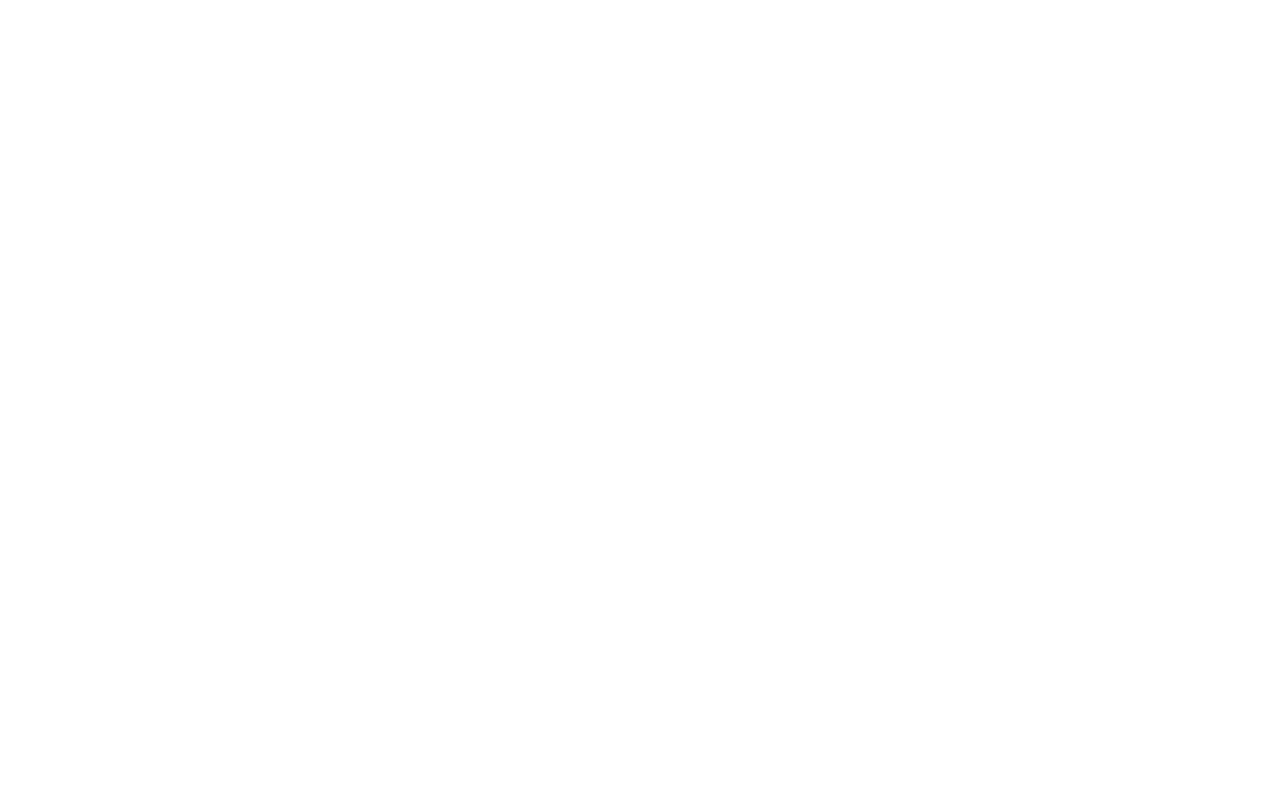
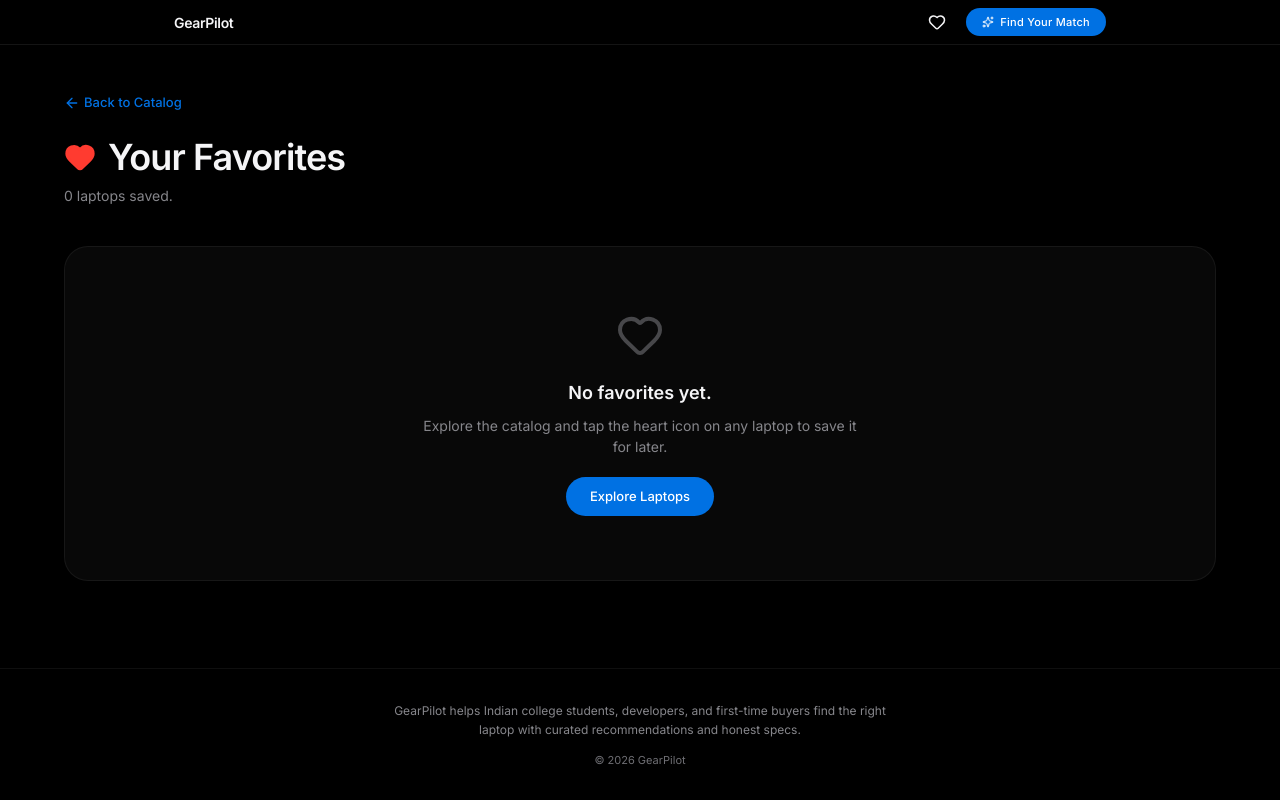
Before and after one commit to MuktharMJ/GearPilot, a React (Vite) app: page /favorites in a window 1280 px wide. Before the commit this address had no page. Built offline with nearby package versions, Linux system fonts and the light colour scheme.

Commit message:
implemented favorites system with persistent storage and added favorites dashboard page

```diff
--- a/src/App.tsx
+++ b/src/App.tsx
@@ -1,12 +1,14 @@
 import { Routes, Route } from 'react-router-dom';
 import Home from './pages/Home';
 import Compare from './pages/Compare';
+import Favorites from './pages/Favorites';
 
 export default function App() {
   return (
     <Routes>
       <Route path="/" element={<Home />} />
       <Route path="/compare" element={<Compare />} />
+      <Route path="/favorites" element={<Favorites />} />
     </Routes>
   );
 }
--- a/src/components/Header.tsx
+++ b/src/components/Header.tsx
@@ -1,16 +1,30 @@
-import { Sparkles } from 'lucide-react';
+import { Sparkles, Heart } from 'lucide-react';
+import { Link } from 'react-router-dom';
+import { useFavorites } from '../hooks/useFavorites';
 
 interface HeaderProps {
   onOpenQuiz: () => void;
 }
 
 export default function Header({ onOpenQuiz }: HeaderProps) {
+  const { favoriteCount } = useFavorites();
+
   return (
     <header className="sticky top-0 z-40 w-full glass-nav border-b border-white/[0.08] transition-all">
       <div className="max-w-[980px] mx-auto px-6 h-11 flex items-center justify-between">
         <a href="/" className="text-[14px] font-semibold text-[#f5f5f7] tracking-tight hover:text-white/80 transition-colors">
           GearPilot
         </a>
+
+        <div className="flex items-center gap-4">
+          <Link to="/favorites" className="relative cursor-pointer text-[#f5f5f7] hover:text-[#ff3b30] transition-colors p-1" aria-label="Favorites">
+            <Heart className="w-4.5 h-4.5" />
+            {favoriteCount > 0 && (
+              <span className="absolute -top-1 -right-1.5 w-3.5 h-3.5 bg-[#ff3b30] text-white text-[9px] font-bold flex items-center justify-center rounded-full border border-[#1d1d1f]">
+                {favoriteCount}
+              </span>
+            )}
+          </Link>
 
           <button
             onClick={onOpenQuiz}
@@ -21,6 +35,7 @@ export default function Header({ onOpenQuiz }: HeaderProps) {
             <span>Find Your Match</span>
           </button>
         </div>
+      </div>
     </header>
   );
 }
--- /dev/null
+++ b/src/hooks/useFavorites.ts
@@ -0,0 +1,81 @@
+import { useState, useEffect, useCallback } from 'react';
+
+const FAVORITES_KEY = 'gearpilot_favorites';
+const FAVORITES_EVENT = 'favorites-updated';
+
+export function useFavorites() {
+  const [favoriteIds, setFavoriteIds] = useState<string[]>([]);
+
+  // Function to load favorites from localStorage
+  const loadFavorites = useCallback(() => {
+    try {
+      const stored = localStorage.getItem(FAVORITES_KEY);
+      if (stored) {
+        setFavoriteIds(JSON.parse(stored));
+      } else {
+        setFavoriteIds([]);
+      }
+    } catch (e) {
+      console.error('Failed to parse favorites from localStorage', e);
+      setFavoriteIds([]);
+    }
+  }, []);
+
+  // Initialize and listen to storage/custom events
+  useEffect(() => {
+    loadFavorites();
+
+    const handleUpdate = () => loadFavorites();
+
+    window.addEventListener(FAVORITES_EVENT, handleUpdate);
+    // Also listen to the standard storage event for cross-tab synchronization
+    window.addEventListener('storage', (e) => {
+      if (e.key === FAVORITES_KEY) {
+        loadFavorites();
+      }
+    });
+
+    return () => {
+      window.removeEventListener(FAVORITES_EVENT, handleUpdate);
+      window.removeEventListener('storage', handleUpdate);
+    };
+  }, [loadFavorites]);
+
+  const toggleFavorite = useCallback((id: string) => {
+    setFavoriteIds((prev) => {
+      let newFavorites: string[];
+      if (prev.includes(id)) {
+        newFavorites = prev.filter((favId) => favId !== id);
+      } else {
+        newFavorites = [...prev, id];
+      }
+
+      localStorage.setItem(FAVORITES_KEY, JSON.stringify(newFavorites));
+      // Dispatch custom event so other components in the same window sync
+      window.dispatchEvent(newEvent(FAVORITES_EVENT));
+
+      return newFavorites;
+    });
+  }, []);
+
+  const isFavorite = useCallback((id: string) => favoriteIds.includes(id), [favoriteIds]);
+
+  const clearFavorites = useCallback(() => {
+    localStorage.removeItem(FAVORITES_KEY);
+    window.dispatchEvent(newEvent(FAVORITES_EVENT));
+    setFavoriteIds([]);
+  }, []);
+
+  return {
+    favoriteIds,
+    toggleFavorite,
+    isFavorite,
+    clearFavorites,
+    favoriteCount: favoriteIds.length,
+  };
+}
+
+// Helper to create events properly
+function newEvent(eventName: string) {
+  return new Event(eventName);
+}
--- /dev/null
+++ b/src/pages/Favorites.tsx
@@ -0,0 +1,133 @@
+import { useState } from 'react';
+import { useSearchParams, useNavigate, Link } from 'react-router-dom';
+import { AnimatePresence } from 'motion/react';
+import { Heart, ArrowLeft } from 'lucide-react';
+import { laptops } from '../data/laptops';
+import { Laptop } from '../types';
+import { useFavorites } from '../hooks/useFavorites';
+import { useCompare } from '../hooks/useCompare';
+import Header from '../components/Header';
+import LaptopCard from '../components/LaptopCard';
+import LaptopDetailModal from '../components/LaptopDetailModal';
+import QuizModal, { QuizAnswers } from '../components/QuizModal';
+import CompareTray from '../components/CompareTray';
+import Footer from '../components/Footer';
+
+export default function Favorites() {
+  const [searchParams, setSearchParams] = useSearchParams();
+  const navigate = useNavigate();
+  const selectedLaptopId = searchParams.get('laptop');
+  const selectedLaptop = selectedLaptopId ? laptops.find(l => l.id === selectedLaptopId) || null : null;
+  const [isQuizOpen, setIsQuizOpen] = useState(false);
+
+  const { favoriteIds, isFavorite, toggleFavorite } = useFavorites();
+  const { compareList, toggleCompare, clearCompare, removeFromCompare } = useCompare();
+
+  const favoriteLaptops = laptops.filter(laptop => favoriteIds.includes(laptop.id));
+
+  const handleSelectLaptop = (laptop: Laptop | null) => {
+    if (laptop) {
+      setSearchParams(prev => { prev.set('laptop', laptop.id); return prev; });
+    } else {
+      setSearchParams(prev => { prev.delete('laptop'); return prev; });
+    }
+  };
+
+  const handleApplyQuiz = (answers: QuizAnswers) => {
+    // If user takes quiz from favorites page, take them back to home page with filters
+    const finalUseCase = answers.stream === 'general' ? 'college' : answers.stream;
+
+    const params = new URLSearchParams();
+    if (answers.priority === 'battery') params.set('q', 'battery');
+    else if (answers.priority === 'screen') params.set('q', 'OLED');
+    else if (answers.priority === 'performance') params.set('q', 'RTX');
+
+    // Simplification for quiz routing
+    navigate(`/?${params.toString()}`);
+  };
+
+  const handleCompareRoute = () => {
+    const ids = compareList.map(l => l.id).join(',');
+    navigate(`/compare?ids=${ids}`);
+  };
+
+  return (
+    <div className="min-h-screen bg-black text-[#f5f5f7] font-sans flex flex-col justify-between">
+      <Header onOpenQuiz={() => setIsQuizOpen(true)} />
+
+      <main className="max-w-[1200px] w-full mx-auto px-6 py-12 flex-1">
+        <div className="mb-10">
+          <Link to="/" className="inline-flex items-center gap-1 text-[13px] text-[#0071e3] hover:text-[#0077ed] transition-colors mb-6 font-medium">
+            <ArrowLeft className="w-4 h-4" />
+            Back to Catalog
+          </Link>
+          <div className="flex flex-col md:flex-row md:items-end justify-between gap-4">
+            <div>
+              <h2 className="text-3xl sm:text-4xl font-semibold tracking-tight text-[#f5f5f7] flex items-center gap-3">
+                <Heart className="w-8 h-8 fill-[#ff3b30] text-[#ff3b30]" />
+                Your Favorites
+              </h2>
+              <p className="text-[14px] text-[#86868b] mt-2">
+                {favoriteLaptops.length} {favoriteLaptops.length === 1 ? 'laptop' : 'laptops'} saved.
+              </p>
+            </div>
+          </div>
+        </div>
+
+        {favoriteLaptops.length === 0 ? (
+          <div className="bg-white/[0.03] rounded-3xl border border-white/[0.06] p-16 text-center space-y-5">
+            <Heart className="w-12 h-12 text-[#86868b] mx-auto opacity-50" />
+            <div>
+              <h3 className="font-semibold text-lg text-[#f5f5f7]">No favorites yet.</h3>
+              <p className="text-[14px] text-[#86868b] mt-2 max-w-md mx-auto">
+                Explore the catalog and tap the heart icon on any laptop to save it for later.
+              </p>
+            </div>
+            <Link
+              to="/"
+              className="inline-block cursor-pointer bg-[#0071e3] hover:bg-[#0077ed] text-white text-[13px] font-medium px-6 py-2.5 rounded-full transition-colors"
+            >
+              Explore Laptops
+            </Link>
+          </div>
+        ) : (
+          <div className="grid grid-cols-1 md:grid-cols-2 lg:grid-cols-3 xl:grid-cols-4 gap-5">
+            <AnimatePresence mode="popLayout">
+              {favoriteLaptops.map((laptop) => (
+                <LaptopCard
+                  key={laptop.id}
+                  laptop={laptop}
+                  onSelect={handleSelectLaptop}
+                  isCompared={compareList.some(l => l.id === laptop.id)}
+                  onCompare={toggleCompare}
+                  isFavorite={isFavorite(laptop.id)}
+                  onToggleFavorite={toggleFavorite}
+                />
+              ))}
+            </AnimatePresence>
+          </div>
+        )}
+      </main>
+
+      <LaptopDetailModal
+        laptop={selectedLaptop}
+        onClose={() => handleSelectLaptop(null)}
+      />
+
+      <QuizModal
+        isOpen={isQuizOpen}
+        onClose={() => setIsQuizOpen(false)}
+        onApply={handleApplyQuiz}
+      />
+
+      <CompareTray
+        compareList={compareList}
+        onRemove={removeFromCompare}
+        onClear={clearCompare}
+        onCompare={handleCompareRoute}
+      />
+
+      <Footer />
+    </div>
+  );
+}
--- a/src/pages/Home.tsx
+++ b/src/pages/Home.tsx
@@ -5,6 +5,7 @@ import { laptops } from '../data/laptops';
 import { Laptop } from '../types';
 import { useFilters } from '../hooks/useFilters';
 import { useCompare } from '../hooks/useCompare';
+import { useFavorites } from '../hooks/useFavorites';
 import Header from '../components/Header';
 import HeroSection from '../components/HeroSection';
 import FilterSidebar from '../components/FilterSidebar';
@@ -41,6 +42,7 @@ export default function Home() {
   }, [filteredLaptops]);
 
   const { compareList, toggleCompare, clearCompare, removeFromCompare } = useCompare();
+  const { isFavorite, toggleFavorite } = useFavorites();
 
   const handleSelectLaptop = (laptop: Laptop | null) => {
     if (laptop) {
@@ -131,6 +133,8 @@ export default function Home() {
                         onSelect={handleSelectLaptop}
                         isCompared={compareList.some(l => l.id === laptop.id)}
                         onCompare={toggleCompare}
+                        isFavorite={isFavorite(laptop.id)}
+                        onToggleFavorite={toggleFavorite}
                       />
                     ))}
                   </AnimatePresence>
```
Also changed, not shown: src/components/LaptopCard.tsx (+24 -4 lines). Lines whose indentation alone changed are shown as unchanged.
